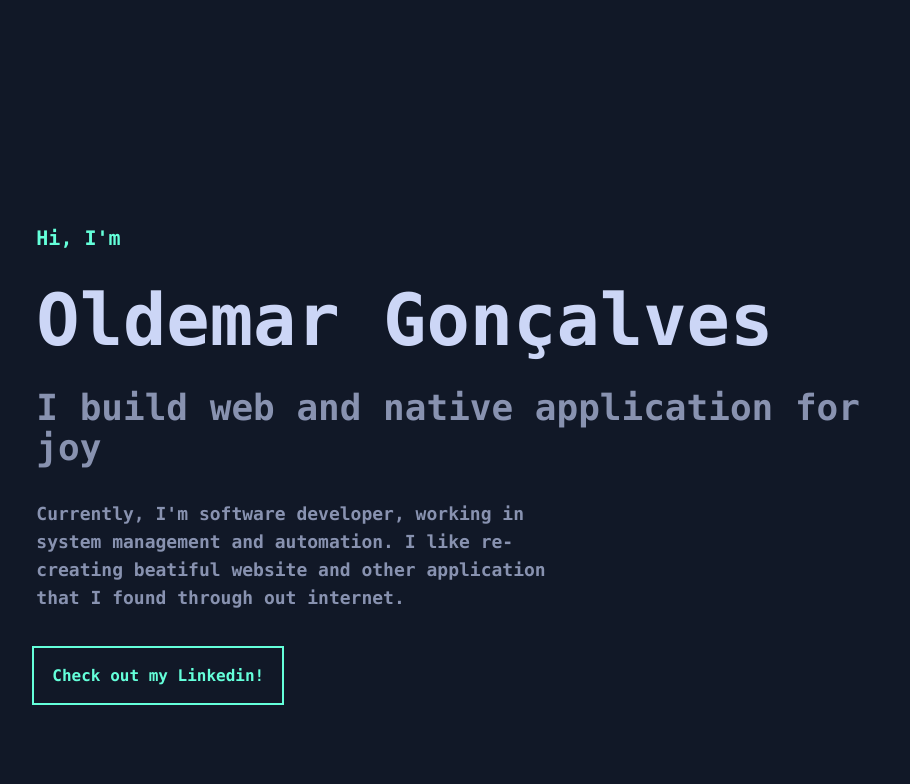
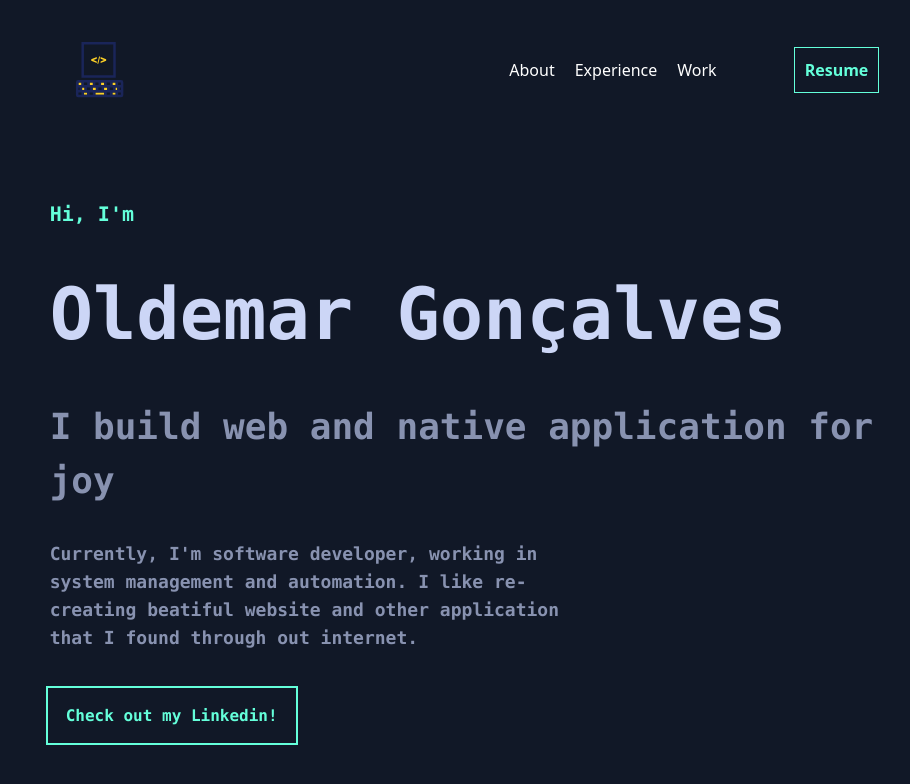
Before and after one commit to OldemarJesus/oldemarjesus-portffolio-v4, a React (Vite) app: page / in a window 1280 px wide. Shown: the top 784 px of the page, without its empty margins (177-1087 px from the left). Built offline with nearby package versions, Linux system fonts and the light colour scheme.

Commit message:
add navbar

```diff
--- a/src/App.tsx
+++ b/src/App.tsx
@@ -1,23 +1,39 @@
+import AppLogo from "./components/AppLogo"
+
 export default function App() {
   return (
-    <div className="bg-gray-900 min-h-screen text-white">
-      <main className="w-full lg:w-9/12 md:w-10/12 xl:w-8/12 min-h-screen flex mx-auto">
-        <section className="mt-56 font-mono flex flex-col gap-8">
+    <div className="bg-gray-900 min-h-screen text-white p-5">
+      <main className="w-full lg:w-9/12 md:w-10/12 xl:w-8/12 flex flex-col mx-auto">
+        <nav className="max-sm:hidden flex justify-between items-center">
+          <div className="hover:outline-4 outline-green-blue hover:outline outline-2 outline-offset-2">
+            <a href="#"><AppLogo width={100} /></a>
+          </div>
+          <div className="flex justify-between items-center gap-20">
+            <ol className="flex justify-between items-center gap-5">
+              <li className="hover:border-b-2 border-green-blue"><a href="#">About</a></li>
+              <li className="hover:border-b-2 border-green-blue"><a href="#">Experience</a></li>
+              <li className="hover:border-b-2 border-green-blue"><a href="#">Work</a></li>
+            </ol>
+            <div className="text-green-blue outline outline-1 outline-offset-2 hover:outline-4 p-2 font-bold cursor-pointer">
+              <a href="#">Resume</a>
+            </div>
+          </div>
+        </nav>
+        <section className="mt-20 font-mono flex flex-col gap-8">
           <div>
             <h1 className="text-green-blue font-bold text-xl">Hi, I'm</h1>
           </div>
           <div>
-            <h2 className="text-lightest-slate text-7xl font-bold">Oldemar Gonçalves</h2>
+            <h2 className="text-lightest-slate text-clamp-xl font-bold">Oldemar Gonçalves</h2>
           </div>
           <div>
-            <h3 className="text-lowest-slate text-4xl font-bold">I build web and native application for joy</h3>
+            <h3 className="text-lowest-slate text-clamp-lg font-bold">I build web and native application for joy</h3>
           </div>
           <div>
             <p className="max-w-[540px] text-lowest-slate font-bold text-lg">Currently, I'm software developer, working in system management and automation. I like re-creating beatiful website and other application that I found through out internet.</p>
           </div>
           <div className="mt-5">
-
-            <a className="text-green-blue outline outline-2 outline-offset-2 hover:outline-4 p-4 font-bold" href="#" target="_blank">
+            <a className="text-green-blue outline outline-2 outline-offset-2 hover:outline-4 p-4 font-bold" href="https://www.linkedin.com/in/oldemar-jesus-892250206/" target="_blank">
               Check out my Linkedin!
             </a>
           </div>
--- /dev/null
+++ b/src/components/AppLogo.tsx
@@ -0,0 +1,23 @@
+import { SVGProps } from "react"
+const SvgComponent = (props: SVGProps<SVGSVGElement>) => (
+  <svg
+    xmlns="http://www.w3.org/2000/svg"
+    xmlSpace="preserve"
+    viewBox="0 0 120 120"
+    {...props}
+  >
+    <path
+      fill="#FBCF26"
+      d="M37.774 75.117h-3.64v3.006h3.64v-3.006zm13.656.001h-3.828v3.006h3.828v-3.006zm13.655 0h-3.828v3.005h3.828v-3.005zm13.655.001h-3.828v3.005h3.828v-3.005zm-37.364 6.005h-2.852v2.927h2.852v-2.927zm13.656 0h-3.828v2.927h3.828v-2.927zm9.827 2.927h3.827v-2.927h-3.827v2.927zm13.656-2.927v2.927h2.176v-2.927h-2.176zm-3.603 8.629h3.828v-2.701h-3.828v2.701zm-20.482 0h10.655v-2.701H54.43v2.701zm-13.655 0h3.826v-2.701h-3.826v2.701z"
+    />
+    <path
+      fill="#1A2559"
+      d="M85.218 72.118h-51.31a2.774 2.774 0 0 0-2.775 2.775v15.086a2.773 2.773 0 0 0 2.775 2.773l51.31.002a2.776 2.776 0 0 0 2.775-2.775V74.893a2.774 2.774 0 0 0-2.775-2.775zm-10.306 3.001h3.828v3.004h-3.828v-3.004zm.603 6.005v2.927h-3.828v-2.927h3.828zm-7.43-6.005h3.828v3.005h-3.828v-3.005zm.601 6.005v2.927h-3.827v-2.927h3.827zm-7.429-6.006h3.828v3.005h-3.828v-3.005zm.601 6.006v2.927h-3.826v-2.927h3.826zm-7.428-6.006h3.827v3.005H54.43v-3.005zm.602 6.006v2.927h-3.828v-2.927h3.828zm-7.43-6.006h3.828v3.006h-3.828v-3.006zm.602 6.006v2.927h-3.827v-2.927h3.827zm-7.429-6.007h3.826v3.006h-3.826v-3.006zm-6.642 6.007h1.391v2.927h-1.391v-2.927zm3.641 8.629h-3.642v-2.701h3.642v2.701zm0-11.629h-3.64v-3.006h3.64v3.006zm.75 3h2.852v2.927h-2.852v-2.927zm6.077 8.629h-3.826v-2.701h3.826v2.701zm6.829 0h-3.828v-2.701h3.828v2.701zm13.655 0H54.43v-2.701h10.655v2.701zm6.828 0h-3.828v-2.701h3.828v2.701zm6.827 0h-3.828v-2.701h3.828v2.701zm1.951-5.702h-2.176v-2.927h2.176v2.927zm4.302 5.702h-3.252v-2.701h3.252v2.701zm.001-5.702h-1.302v-2.927h1.302v2.927zm.001-5.927h-3.254V75.12h3.254v3.004zm-6.082-51.797H37.737v42.916h41.177V26.327zm-3 39.916H40.737V29.327h35.177v36.916z"
+    />
+    <path
+      fill="#FBCF26"
+      d="m56.131 51.749-6.662-2.764v-1.739l6.662-2.768v2.081l-4.049 1.561 4.049 1.561v2.068zm2.784-8.075h1.218l-2.157 8.883H56.77l2.145-8.883zm1.816 6.006 4.049-1.561-4.049-1.561v-2.081l6.662 2.768v1.739l-6.662 2.764V49.68z"
+    />
+  </svg>
+)
+export default SvgComponent
--- a/tailwind.config.js
+++ b/tailwind.config.js
@@ -13,6 +13,11 @@ export default {
       },
       fontFamily: {
         'font-mono': ['SF Mono', 'Fira Code', 'Fira Mono', 'Roboto Mono', 'monospace']
+      },
+      fontSize: {
+        'clamp-xl': "clamp(1.5rem, 8vw, 4.5rem)",
+        'clamp-lg': "clamp(1.45rem, 8vw, 2.25rem)",
+        'clamp-sm': "clamp(1.25rem, 5vw, 2.25rem)"
       }
     },
   },
```
Also changed, not shown: index.html (+6 -1 lines).
